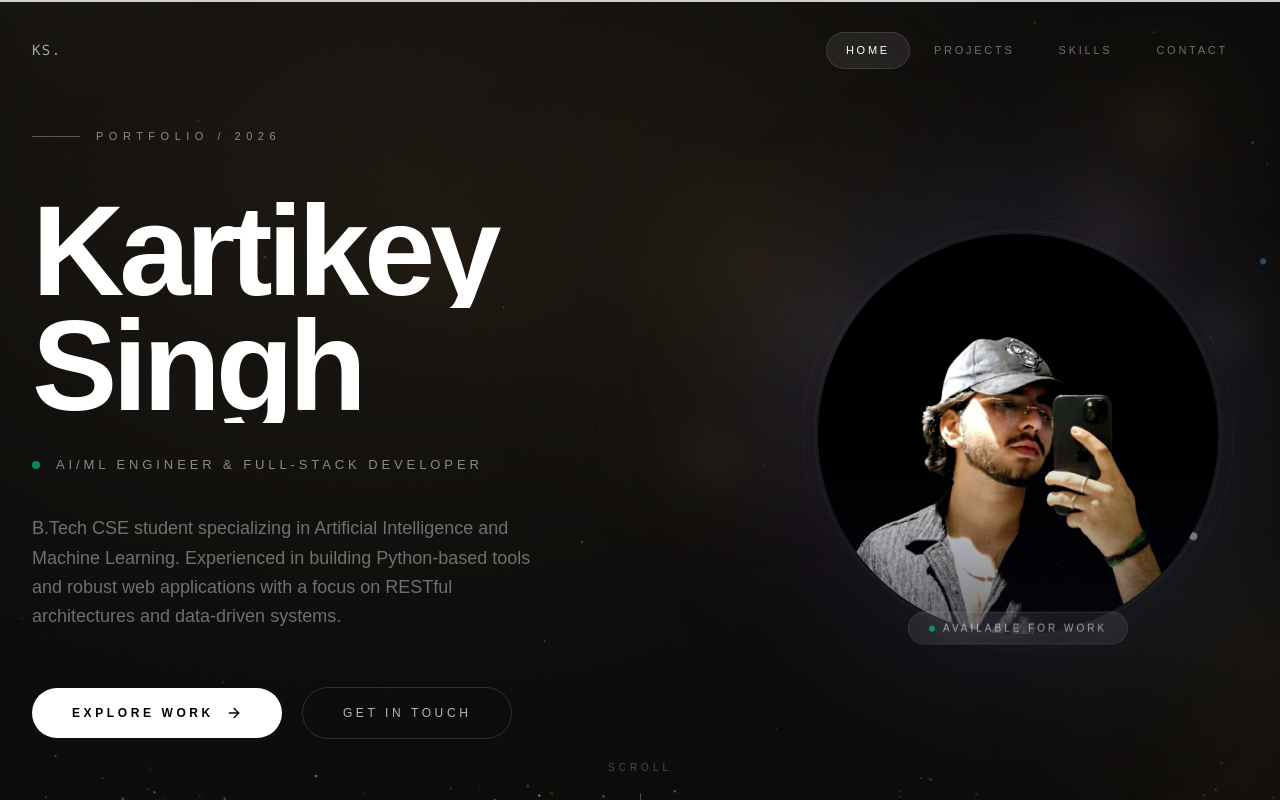
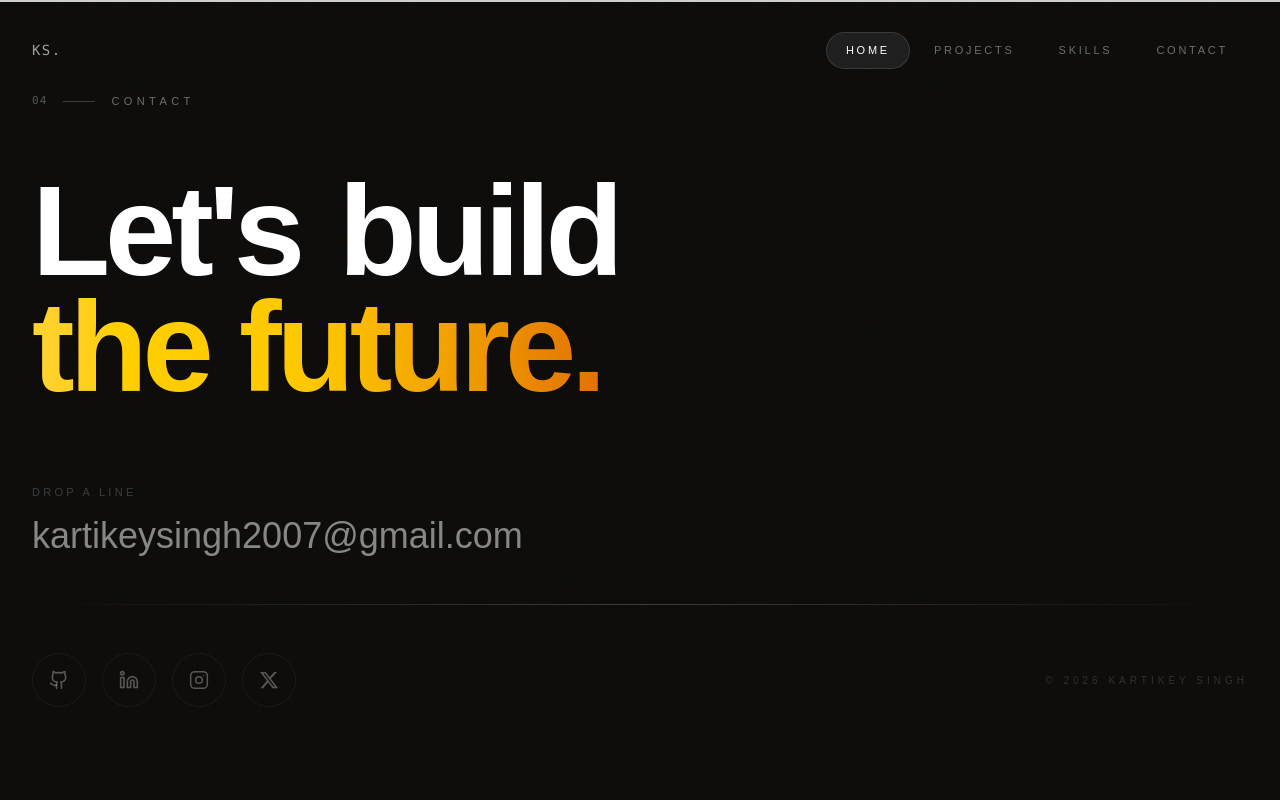
Before and after one commit to kartikey-x/KartikeyPortfolio, a React (Vite) app: page / in a window 1280 px wide. Shown: the top 800 px of the page. Built offline with nearby package versions, Linux system fonts and the light colour scheme.

Commit message:
Implement feature X to enhance user experience and optimize performance

```diff
--- a/src/App.tsx
+++ b/src/App.tsx
@@ -197,7 +197,7 @@ function CustomCursor() {
       <motion.div
         className="custom-cursor"
         style={{ x, y }}
-        animate={{ scale: isHovering ? 0.5 : 1 }}
+        animate={{ scale: isHovering ? 0.1 : 1 }}
       />
       <motion.div
         className="custom-cursor-follower"
@@ -217,8 +217,8 @@ function Magnetic({ children, className, strength = 0.35 }: { children: React.Re
   const isTouch = useIsTouchDevice();
   const x = useMotionValue(0);
   const y = useMotionValue(0);
-  const springX = useSpring(x, { damping: 30, stiffness: 150 });
-  const springY = useSpring(y, { damping: 30, stiffness: 150 });
+  const springX = useSpring(x, { damping: 30, stiffness: 300 });
+  const springY = useSpring(y, { damping: 30, stiffness: 300 });
 
   const handleMouseMove = (e: React.MouseEvent) => {
     if (isTouch || !ref.current) return;
@@ -284,7 +284,7 @@ function CharReveal({ children, className, delay = 0 }: { children: string; clas
           initial={{ opacity: 0, y: 20, filter: "blur(10px)" }}
           animate={isInView ? { opacity: 1, y: 0, filter: "blur(0px)" } : {}}
           transition={{
-            duration: 0.5,
+            duration: 0.1,
             delay: delay + i * 0.02,
             ease: [0.16, 1, 0.3, 1]
           }}
@@ -316,7 +316,7 @@ function LineReveal({ className, delay = 0 }: { className?: string; delay?: numb
 }
 
 // ─── PARALLAX SECTION (reduced on mobile) ───
-function ParallaxSection({ children, speed = 0.5, className }: { children: React.ReactNode; speed?: number; className?: string }) {
+function ParallaxSection({ children, speed = 0.1, className }: { children: React.ReactNode; speed?: number; className?: string }) {
   const ref = useRef<HTMLDivElement>(null);
   const isTouch = useIsTouchDevice();
   const { scrollYProgress } = useScroll({
@@ -400,7 +400,7 @@ function InteractiveBackground() {
       "220, 168, 66",  /* Gold */
       "242, 235, 217", /* Champagne */
       "180, 130, 60",  /* Soft Bronze */
-      "200, 150, 50",  /* Muted Amber */
+      "200, 300, 50",  /* Muted Amber */
       "255, 245, 230", /* Warm White */
     ];
 
@@ -430,7 +430,7 @@ function InteractiveBackground() {
       const maxCount = isMobile ? 5 : 12;
       const count = Math.min(maxCount, Math.floor((width * height) / 100000));
       for (let i = 0; i < count; i++) {
-        const baseRadius = isMobile ? (80 + Math.random() * 150) : (100 + Math.random() * 250);
+        const baseRadius = isMobile ? (80 + Math.random() * 300) : (100 + Math.random() * 250);
         orbs.push({
           x: Math.random() * width, y: Math.random() * height,
           baseX: Math.random() * width, baseY: Math.random() * height,
@@ -440,7 +440,7 @@ function InteractiveBackground() {
           baseAlpha: 0.015 + Math.random() * 0.025,
           pulseSpeed: 0.15 + Math.random() * 0.4, pulsePhase: Math.random() * Math.PI * 2,
           driftSpeed: 0.08 + Math.random() * 0.15, driftAngle: Math.random() * Math.PI * 2,
-          driftRadius: 30 + Math.random() * 80, mass: 0.5 + Math.random() * 1.5,
+          driftRadius: 30 + Math.random() * 80, mass: 0.1 + Math.random() * 1.5,
         });
       }
       return orbs;
@@ -452,9 +452,9 @@ function InteractiveBackground() {
         particlesRef.current.push({
           x: Math.random() * width,
           y: Math.random() * height,
-          vx: (Math.random() - 0.5) * 0.15,
+          vx: (Math.random() - 0.1) * 0.15,
           vy: -0.05 - Math.random() * 0.15,
-          size: 0.5 + Math.random() * 1.2,
+          size: 0.1 + Math.random() * 1.2,
           alpha: 0.1 + Math.random() * 0.3,
           color: particleColors[Math.floor(Math.random() * particleColors.length)],
           life: Math.random() * 300,
@@ -516,7 +516,7 @@ function InteractiveBackground() {
 
         const gradient = ctx.createRadialGradient(orb.x, orb.y, 0, orb.x, orb.y, orb.radius * pulse);
         gradient.addColorStop(0, `rgba(${orb.color}, ${orb.alpha * 2})`);
-        gradient.addColorStop(0.4, `rgba(${orb.color}, ${orb.alpha * 0.5})`);
+        gradient.addColorStop(0.4, `rgba(${orb.color}, ${orb.alpha * 0.1})`);
         gradient.addColorStop(1, `rgba(${orb.color}, 0)`);
         ctx.beginPath();
         ctx.arc(orb.x, orb.y, orb.radius * pulse, 0, Math.PI * 2);
@@ -587,7 +587,7 @@ function ScrollVelocityText({ text, className }: { text: string; className?: str
   useMotionValueEvent(scrollY, "change", (latest) => {
     const diff = latest - prevScroll.current;
     direction.current = diff > 0 ? -1 : 1;
-    velocity.current = Math.min(Math.abs(diff) * 0.5, 50);
+    velocity.current = Math.min(Math.abs(diff) * 0.1, 50);
     prevScroll.current = latest;
   });
 
@@ -650,13 +650,13 @@ function DistortionLine({ className }: { className?: string }) {
 
   return (
     <svg className={cn("w-full h-12 opacity-20", className)} viewBox="0 0 1000 50" preserveAspectRatio="none">
-      <path ref={pathRef} d="M 0 25 L 1000 25" stroke="url(#lineGrad)" strokeWidth="0.5" fill="none" />
+      <path ref={pathRef} d="M 0 25 L 1000 25" stroke="url(#lineGrad)" strokeWidth="0.1" fill="none" />
       <defs>
         <linearGradient id="lineGrad" x1="0%" y1="0%" x2="100%" y2="0%">
           <stop offset="0%" stopColor="transparent" />
-          <stop offset="20%" stopColor="rgba(255,255,255,0.5)" />
+          <stop offset="20%" stopColor="rgba(255,255,255,0.1)" />
           <stop offset="50%" stopColor="rgba(120,180,255,0.8)" />
-          <stop offset="80%" stopColor="rgba(255,255,255,0.5)" />
+          <stop offset="80%" stopColor="rgba(255,255,255,0.1)" />
           <stop offset="100%" stopColor="transparent" />
         </linearGradient>
       </defs>
@@ -771,10 +771,10 @@ function Navigation() {
       <motion.nav
         initial={{ y: -100, opacity: 0 }}
         animate={{ y: 0, opacity: 1 }}
-        transition={{ duration: 1, delay: 0.5, ease: [0.16, 1, 0.3, 1] }}
+        transition={{ duration: 1, delay: 0.1, ease: [0.16, 1, 0.3, 1] }}
         className={cn(
-          "fixed top-0 left-0 right-0 z-40 transition-all duration-700",
-          navScrolled ? "py-3 md:py-4 bg-background/50 backdrop-blur-md border-b border-white/5" : "py-5 md:py-8"
+          "fixed top-0 left-0 right-0 z-50 transition-all duration-700",
+          navScrolled ? "py-3 md:py-4 bg-transparent" : "py-5 md:py-8"
         )}
       >
         <div className="max-w-7xl mx-auto px-5 md:px-8 flex items-center justify-between">
@@ -834,51 +834,64 @@ function Navigation() {
   );
 }
 
+// ─── THE HYPER-SPATIAL Z-DRIVE ENGINE ───
+// ─── THE HYPER-SPATIAL Z-DRIVE ENGINE (v2: Magnetic & Silky) ───
+function ZDriveLayer({ children, index, total = 5, id, className }: { children: React.ReactNode; index: number; total?: number; id?: string; className?: string }) {
+  const { scrollYProgress } = useScroll();
+  const isTouch = useIsTouchDevice();
+  const [isActive, setIsActive] = useState(false);
 
+  // The critical math fix: total - 1 ensures the last section lands exactly at the end of the scroll
+  const step = 1 / Math.max(1, total - 1);
+  const enter = index * step - step;
+  const land = index * step;
+  const linger = index * step + (step * 0.15); // Shorter linger so it snaps out faster
+  const exit = index * step + step;
+
+  // Reduced massive depths for higher performance and less "empty void" scrolling
+  const z = useTransform(scrollYProgress, [enter, land, linger, exit], [isTouch ? -3000 : -3500, 0, 0, isTouch ? 500 : 3000]);
+  const opacity = useTransform(scrollYProgress, [enter + (step * 0.2), land, linger, exit - (step * 0.1)], [0, 1, 1, 0]);
+  const rotateX = useTransform(scrollYProgress, [enter, land, linger, exit], [isTouch ? 15 : 45, 0, 0, isTouch ? -15 : -45]);
+
+  // Capped blur at 20px to eliminate rendering lag on GPUs
+  const blurValue = useTransform(scrollYProgress, [enter, land, linger, exit], [20, 0, 0, 20]);
+  const filter = useMotionTemplate`blur(${blurValue}px)`;
+
+  // Supercharged Springs: Low mass, high stiffness = silky and instantaneous
+  const smoothZ = useSpring(z, { damping: 20, stiffness: 300, mass: 0.1 });
+  const smoothOpacity = useSpring(opacity, { damping: 20, stiffness: 300, mass: 0.1 });
+  const smoothRotateX = useSpring(rotateX, { damping: 20, stiffness: 300, mass: 0.1 });
+
+  useMotionValueEvent(scrollYProgress, "change", (latest) => {
+    // Only activate pointer events when the layer is dead center
+    if (latest >= enter + (step * 0.2) && latest <= exit - (step * 0.2)) {
+      setIsActive(true);
+    } else {
+      setIsActive(false);
+    }
+  });
+
+  return (
+    <motion.section
+      id={id}
+      style={{
+        z: smoothZ,
+        opacity: smoothOpacity,
+        rotateX: smoothRotateX,
+        filter: isTouch ? "none" : filter,
+        pointerEvents: isActive ? "auto" : "none",
+        transformOrigin: "center center",
+      }}
+      className="absolute inset-0 flex items-center justify-center w-full h-full will-change-transform transform-style-3d px-5 md:px-8"
+    >
+      <div className={cn("w-full max-w-7xl mx-auto", className)}>
+        {children}
+      </div>
+    </motion.section>
+  );
+}
 // ─── MAIN APPLICATION ───
 export default function App() {
-  // ─── 3D SCROLL UNFOLD WRAPPER ───
-function UnfoldSection({ children, id, className }: { children: React.ReactNode; id?: string; className?: string }) {
-  const ref = useRef<HTMLDivElement>(null);
-  const isTouch = useIsTouchDevice();
-
-  // Track when the section enters the viewport
-  const { scrollYProgress } = useScroll({
-    target: ref,
-    // Animation starts when the section's top hits the bottom of the screen.
-    // Animation ends when the section's top reaches 25% down from the top of the screen.
-    offset: ["start end", "start 25%"]
-  });
-
-  // 3D fold parameters (Intensity reduced on touch devices to ensure smooth FPS)
-  const rotateX = useTransform(scrollYProgress, [0, 1], [isTouch ? 15 : 50, 0]);
-  const scale = useTransform(scrollYProgress, [0, 1], [0.85, 1]);
-  const opacity = useTransform(scrollYProgress, [0, 1], [0, 1]);
-  const y = useTransform(scrollYProgress, [0, 1], [isTouch ? 50 : 150, 0]);
-
-  // Spring physics for buttery smoothness (removes the rigid 1:1 scroll tracking feel)
-  const smoothRotateX = useSpring(rotateX, { damping: 20, stiffness: 80 });
-  const smoothScale = useSpring(scale, { damping: 20, stiffness: 80 });
-  const smoothOpacity = useSpring(opacity, { damping: 25, stiffness: 100 });
-  const smoothY = useSpring(y, { damping: 20, stiffness: 80 });
-
-  return (
-    <section ref={ref} id={id} className={cn("perspective-[2500px]", className)}>
-      <motion.div
-        style={{
-          rotateX: smoothRotateX,
-          scale: smoothScale,
-          opacity: smoothOpacity,
-          y: smoothY,
-          transformOrigin: "top center",
-        }}
-        className="will-change-transform transform-3d"
-      >
-        {children}
-      </motion.div>
-    </section>
-  );
-}
   const [mounted, setMounted] = useState(false);
   const isTouch = useIsTouchDevice();
   const { scrollYProgress } = useScroll();
@@ -886,15 +899,6 @@ function UnfoldSection({ children, id, className }: { children: React.ReactNode;
   useEffect(() => {
     setMounted(true);
   }, []);
-
-  const heroRef = useRef<HTMLDivElement>(null);
-  const { scrollYProgress: heroProgress } = useScroll({
-    target: heroRef,
-    offset: ["start start", "end start"]
-  });
-  const heroY = useTransform(heroProgress, [0, 1], [0, -200]);
-  const heroOpacity = useTransform(heroProgress, [0, 0.6], [1, 0]);
-  const heroScale = useTransform(heroProgress, [0, 0.6], [1, 0.85]);
 
   const scaleX = useSpring(scrollYProgress, { stiffness: 100, damping: 30, restDelta: 0.001 });
 
@@ -910,7 +914,7 @@ function UnfoldSection({ children, id, className }: { children: React.ReactNode;
   }, []);
 
   return (
-    <div className="relative min-h-screen overflow-x-hidden">
+    <div className="relative overflow-x-hidden bg-[#0d0c0b]">
       {/* Only render custom cursor on non-touch devices */}
       {!isTouch && <MemoizedCustomCursor />}
       <div className="grain" />
@@ -921,15 +925,19 @@ function UnfoldSection({ children, id, className }: { children: React.ReactNode;
 
       <Navigation />
 
-      <main>
-        {/* ════════ HERO ════════ */}
-        <motion.section
-          ref={heroRef}
-          id="home"
-          style={isTouch ? { opacity: heroOpacity } : { y: heroY, opacity: heroOpacity, scale: heroScale }}
-          className="relative min-h-screen flex items-center justify-center overflow-hidden"
-        >
-          <div className="max-w-7xl mx-auto px-5 md:px-8 w-full pt-28 md:pt-32 pb-24 md:pb-32">
+      {/* ─── THE MAGNETIC SCROLL TRACK (STRICT 5 PAGES) ─── */}
+      <div className="w-full z-0 flex flex-col">
+        {/* Using 100dvh instead of h-screen forces the exact window height, killing the ghost page */}
+        {[0, 1, 2, 3, 4].map((i) => (
+          <div key={i} className="h-dvh w-full snap-center snap-always" />
+        ))}
+      </div>
+
+      {/* ─── THE FIXED GLASS COCKPIT ─── */}
+      <main className="fixed inset-0 w-full h-dvh overflow-hidden perspective-[2500px] pointer-events-none z-10">
+
+          {/* Layer 0: Hero (index 0) */}
+          <ZDriveLayer index={0} id="home" className="pt-28 md:pt-32 pb-24 md:pb-32">
             <div className="grid lg:grid-cols-[1.2fr_0.8fr] gap-10 lg:gap-16 items-center">
               {/* Left: Text Content */}
               <div className="relative z-10 order-2 lg:order-1">
@@ -944,10 +952,10 @@ function UnfoldSection({ children, id, className }: { children: React.ReactNode;
                     className="w-8 md:w-12 h-px bg-white/30"
                     initial={{ scaleX: 0 }}
                     animate={mounted ? { scaleX: 1 } : {}}
-                    transition={{ duration: 1, delay: 0.5 }}
+                    transition={{ duration: 1, delay: 0.1 }}
                     style={{ transformOrigin: "left" }}
                   />
-                  <span className="text-[10px] md:text-[11px] uppercase tracking-[0.4em] md:tracking-[0.5em] text-white/50 font-medium">
+                  <span className="text-[10px] md:text-[11px] uppercase tracking-[0.4em] md:tracking-widest text-white/50 font-medium">
                     Portfolio / 2026
                   </span>
                 </motion.div>
@@ -1072,7 +1080,7 @@ function UnfoldSection({ children, id, className }: { children: React.ReactNode;
                                    group-hover:grayscale-0 group-hover:contrast-100
                                    transition-all duration-700 ease-out will-change-[filter,transform]"
                       />
-                      <div className="absolute inset-0 z-20 bg-linear-to-t from-[#050510]/60 via-transparent to-transparent pointer-events-none" />
+                      <div className="absolute inset-0 z-20 bg-linear-to-t from-[#0d0c0b]/60 via-transparent to-transparent pointer-events-none" />
                     </div>
 
                     {/* Floating status badge */}
@@ -1088,36 +1096,15 @@ function UnfoldSection({ children, id, className }: { children: React.ReactNode;
                 </Magnetic>
               </motion.div>
             </div>
+          </ZDriveLayer>
 
-            {/* Scroll indicator */}
-            <motion.div
-              initial={{ opacity: 0 }}
-              animate={mounted ? { opacity: 1 } : {}}
-              transition={{ delay: 2 }}
-              className="absolute bottom-8 md:bottom-12 left-1/2 -translate-x-1/2 flex-col items-center gap-3 hidden md:flex"
-            >
-              <span className="text-[10px] uppercase tracking-[0.4em] text-white/25">Scroll</span>
-              <motion.div
-                animate={{ y: [0, 8, 0] }}
-                transition={{ duration: 2, repeat: Infinity, ease: "easeInOut" }}
-                className="w-px h-8 bg-linear-to-b from-white/30 to-transparent"
-              />
-            </motion.div>
-          </div>
-        </motion.section>
-
-        {/* ════════ SCROLL VELOCITY MARQUEE ════════ */}
-        <div className="py-4 md:py-8 overflow-hidden">
-          <ScrollVelocityText text="AI/ML · Full-Stack · Python · Architecture" />
-        </div>
-
-        {/* ════════ ABOUT / HARDWARE ════════ */}
-        <UnfoldSection className="py-20 md:py-40 max-w-7xl mx-auto px-5 md:px-8">
+          {/* Layer 1: About (index 1) */}
+          <ZDriveLayer index={1} id="about">
             <div className="grid lg:grid-cols-2 gap-12 lg:gap-20 items-start">
               <div>
                 <MaskReveal>
                   <div className="flex items-center gap-4 mb-8">
-                  <span className="text-[11px] uppercase tracking-[0.5em] text-white/30 font-mono">01</span>
+                    <span className="text-[11px] uppercase tracking-widest text-white/30 font-mono">01</span>
                     <div className="w-8 h-px bg-white/20" />
                     <span className="text-[11px] uppercase tracking-[0.4em] text-white/40">About</span>
                   </div>
@@ -1149,7 +1136,7 @@ function UnfoldSection({ children, id, className }: { children: React.ReactNode;
                   className="relative p-6 md:p-10 rounded-2xl border border-white/6 bg-white/2 backdrop-blur-sm overflow-hidden group"
                 >
                   {/* Hover glow */}
-                <div className="absolute inset-0 bg-linear-to-br from-blue-500/5 to-purple-500/5 opacity-0 group-hover:opacity-100 transition-opacity duration-700" />
+                  <div className="absolute inset-0 bg-linear-to-br from-amber-500/5 to-yellow-600/5 opacity-0 group-hover:opacity-100 transition-opacity duration-700" />
 
                   <div className="absolute top-6 right-6 opacity-[0.03] group-hover:opacity-[0.08] transition-opacity">
                     <Monitor className="w-16 md:w-24 h-16 md:h-24" />
@@ -1157,21 +1144,21 @@ function UnfoldSection({ children, id, className }: { children: React.ReactNode;
 
                   <div className="relative z-10">
                     <div className="flex items-center gap-3 mb-6">
-                    <div className="w-1 h-8 bg-linear-to-b from-blue-400 to-purple-400 rounded-full" />
+                      <div className="w-1 h-8 bg-linear-to-b from-amber-400 to-yellow-600 rounded-full" />
                       <h3 className="text-[11px] uppercase tracking-[0.3em] text-white/40 font-medium">Workstation</h3>
                     </div>
                     <h2 className="text-xl md:text-2xl font-bold text-white mb-3 tracking-tight">{USER_DATA.hardware.primary}</h2>
-                  <p className="text-blue-300/60 font-mono text-xs md:text-sm mb-6">{USER_DATA.hardware.specs}</p>
+                    <p className="text-amber-300/60 font-mono text-xs md:text-sm mb-6">{USER_DATA.hardware.specs}</p>
                     <p className="text-white/30 leading-relaxed text-sm">{USER_DATA.hardware.description}</p>
                   </div>
 
                   {/* Bottom accent line */}
                   <motion.div
-                  className="absolute bottom-0 left-0 right-0 h-px bg-linear-to-r from-transparent via-blue-400/30 to-transparent"
+                    className="absolute bottom-0 left-0 right-0 h-px bg-linear-to-r from-transparent via-amber-400/30 to-transparent"
                     initial={{ scaleX: 0 }}
                     whileInView={{ scaleX: 1 }}
                     viewport={{ once: true }}
-                  transition={{ duration: 1.5, delay: 0.5 }}
+                    transition={{ duration: 1.5, delay: 0.1 }}
                   />
                 </motion.div>
               </ParallaxSection>
@@ -1199,15 +1186,13 @@ function UnfoldSection({ children, id, className }: { children: React.ReactNode;
                 </div>
               ))}
             </motion.div>
-        </UnfoldSection>
+          </ZDriveLayer>
 
-        <MemoizedDistortionLine />
-
-        {/* ════════ PROJECTS ════════ */}
-        <UnfoldSection id="projects" className="py-20 md:py-40 max-w-7xl mx-auto px-5 md:px-8">
+          {/* Layer 2: Projects (index 2) */}
+          <ZDriveLayer index={2} id="projects">
             <MaskReveal>
               <div className="flex items-center gap-4 mb-4">
-              <span className="text-[11px] uppercase tracking-[0.5em] text-white/30 font-mono">02</span>
+                <span className="text-[11px] uppercase tracking-widest text-white/30 font-mono">02</span>
                 <div className="w-8 h-px bg-white/20" />
                 <span className="text-[11px] uppercase tracking-[0.4em] text-white/40">Selected Works</span>
               </div>
@@ -1243,7 +1228,7 @@ function UnfoldSection({ children, id, className }: { children: React.ReactNode;
                   <div className="relative py-6 md:py-10 px-4 md:px-8 -mx-4 md:-mx-8 rounded-2xl transition-all duration-500 hover:bg-white/3 active:bg-white/5">
                     {/* Hover accent */}
                     <motion.div
-                    className="absolute left-0 top-0 bottom-0 w-0.5 bg-linear-to-b from-blue-400 via-purple-400 to-cyan-400 rounded-full origin-top hidden md:block"
+                      className="absolute left-0 top-0 bottom-0 w-0.1 bg-linear-to-b from-amber-400 via-yellow-500 to-amber-600 rounded-full origin-top hidden md:block"
                       initial={{ scaleY: 0, opacity: 0 }}
                       whileHover={{ scaleY: 1, opacity: 1 }}
                       transition={{ duration: 0.4 }}
@@ -1287,17 +1272,15 @@ function UnfoldSection({ children, id, className }: { children: React.ReactNode;
                 </motion.a>
               ))}
             </div>
-        </UnfoldSection>
+          </ZDriveLayer>
 
-        <MemoizedDistortionLine />
-
-        {/* ════════ SKILLS ════════ */}
-        <UnfoldSection id="skills" className="py-20 md:py-40 max-w-7xl mx-auto px-5 md:px-8">
+          {/* Layer 3: Skills (index 3) */}
+          <ZDriveLayer index={3} id="skills">
             {/* Header */}
             <div className="mb-12 md:mb-20">
               <MaskReveal>
                 <div className="flex items-center gap-4 mb-4">
-                <span className="text-[11px] uppercase tracking-[0.5em] text-white/30 font-mono">03</span>
+                  <span className="text-[11px] uppercase tracking-widest text-white/30 font-mono">03</span>
                   <div className="w-8 h-px bg-white/20" />
                   <span className="text-[11px] uppercase tracking-[0.4em] text-white/40">Expertise</span>
                 </div>
@@ -1387,15 +1370,13 @@ function UnfoldSection({ children, id, className }: { children: React.ReactNode;
                 </div>
               ))}
             </motion.div>
-        </UnfoldSection>
+          </ZDriveLayer>
 
-        <MemoizedDistortionLine />
-
-        {/* ════════ CONTACT ════════ */}
-        <UnfoldSection id="contact" className="py-20 md:py-40 max-w-7xl mx-auto px-5 md:px-8">
+          {/* Layer 4: Contact (index 4) */}
+          <ZDriveLayer index={4} id="contact">
             <MaskReveal>
               <div className="flex items-center gap-4 mb-4">
-              <span className="text-[11px] uppercase tracking-[0.5em] text-white/30 font-mono">04</span>
+                <span className="text-[11px] uppercase tracking-widest text-white/30 font-mono">04</span>
                 <div className="w-8 h-px bg-white/20" />
                 <span className="text-[11px] uppercase tracking-[0.4em] text-white/40">Contact</span>
               </div>
@@ -1412,7 +1393,7 @@ function UnfoldSection({ children, id, className }: { children: React.ReactNode;
                   viewport={{ once: true }}
                   transition={{ duration: 1.2, delay: 0.3, ease: [0.16, 1, 0.3, 1] }}
                 >
-                <span className="text-4xl sm:text-5xl md:text-6xl lg:text-[8rem] font-bold tracking-[-0.04em] leading-[0.9] bg-linear-to-r from-blue-300 via-purple-300 to-cyan-300 bg-clip-text text-transparent">
+                  <span className="text-4xl sm:text-5xl md:text-6xl lg:text-[8rem] font-bold tracking-[-0.04em] leading-[0.9] bg-linear-to-r from-amber-300 via-yellow-400 to-amber-600 bg-clip-text text-transparent">
                     the future.
                   </span>
                 </motion.div>
@@ -1423,7 +1404,7 @@ function UnfoldSection({ children, id, className }: { children: React.ReactNode;
               initial={{ opacity: 0, y: 30 }}
               whileInView={{ opacity: 1, y: 0 }}
               viewport={{ once: true }}
-            transition={{ duration: 0.8, delay: 0.5 }}
+              transition={{ duration: 0.8, delay: 0.1 }}
               className="flex flex-col gap-8 md:gap-12"
             >
               <div>
@@ -1466,7 +1447,8 @@ function UnfoldSection({ children, id, className }: { children: React.ReactNode;
                 </p>
               </div>
             </motion.div>
-        </UnfoldSection>
+          </ZDriveLayer>
+
         </main>
       </div>
   );
```
Lines whose indentation alone changed are shown as unchanged.
